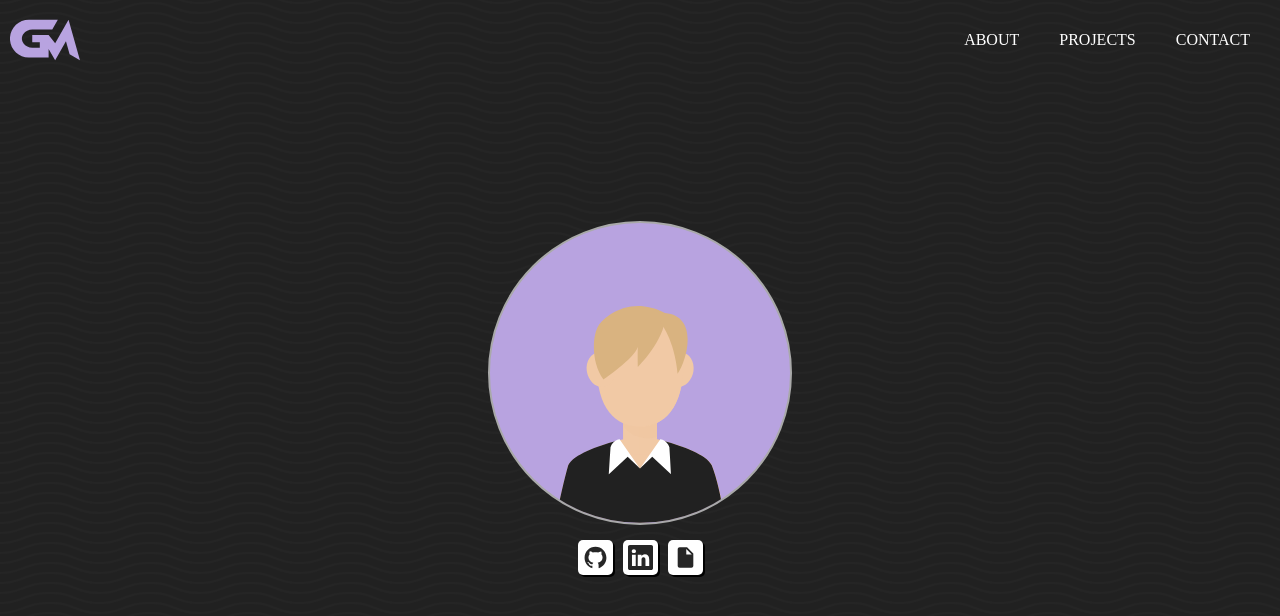
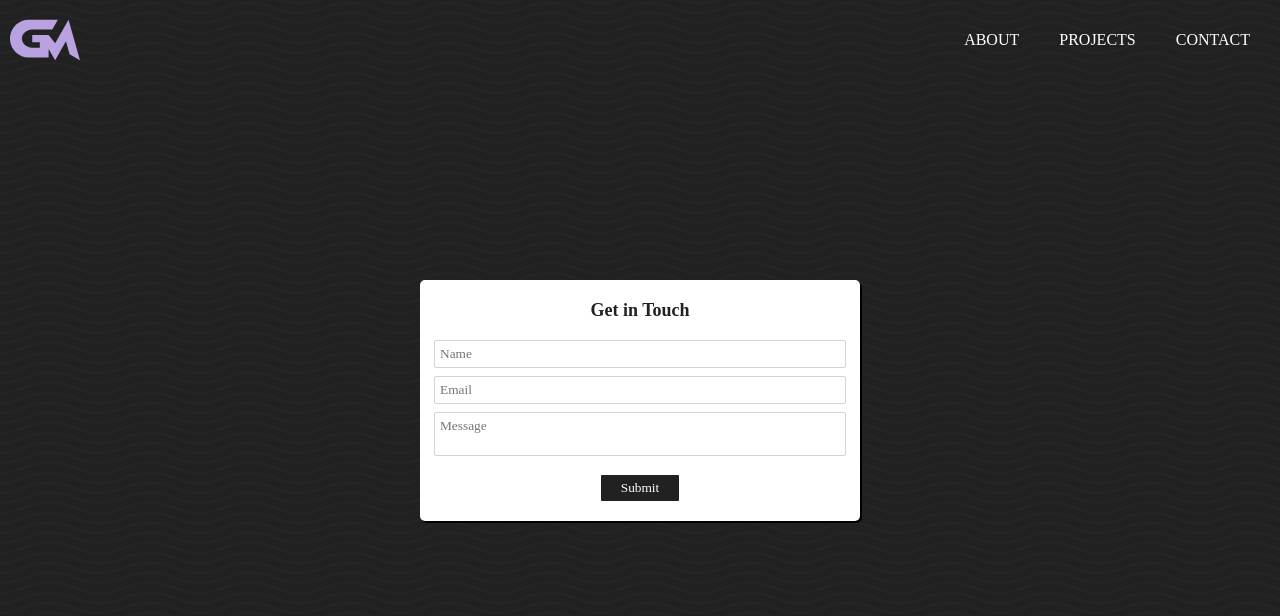
Before and after one commit to georgem00re/georgemoore, a React (Vite) app in the folder react-app/: page / in a window 1280 px wide. Shown: the top 616 px of the page. Built offline with nearby package versions, Linux system fonts and the light colour scheme.

Commit message:
add ContactPage with ContactForm component

```diff
--- a/react-app/src/App.tsx
+++ b/react-app/src/App.tsx
@@ -1,5 +1,6 @@
 import LandingPage from "./pages/LandingPage/LandingPage.tsx";
+import ContactPage from "./pages/ContactPage/ContactPage.tsx";
 
 export default function App() {
-  return <LandingPage/>
+  return <ContactPage/>
 }
--- /dev/null
+++ b/react-app/src/components/ContactForm/ContactForm.module.css
@@ -0,0 +1,47 @@
+
+.form {
+	background-color: white;
+	border-radius: 5px;
+	box-shadow: 2px 2px black;
+	padding: 20px;
+	display: flex;
+	justify-content: center;
+	align-items: center;
+	flex-direction: column;
+	width: 400px;
+}
+
+.form h1 {
+	font-family: "Avenir Heavy";
+	color: #212121;
+	margin: 0px;
+	font-size: 18px;
+	margin-bottom: 15px;
+}
+
+.form input[type="text"], .form textarea {
+	font-family: "Avenir Light";
+	color: #212121;
+	border-style: solid;
+	border-width: 1px;
+	border-color: lightgray;
+	padding: 5px;
+	outline: none;
+	border-radius: 2px;
+	margin: 4px;
+	resize: none;
+	width: 100%;
+}
+
+.form input[type="submit"] {
+	font-family: "Avenir Heavy";
+	color: white;
+	padding: 5px;
+	border-style: none;
+	border-radius: 1px;
+	cursor: pointer;
+	background-color: #212121;
+	padding-left: 20px;
+	padding-right: 20px;
+	margin-top: 15px;
+}
--- /dev/null
+++ b/react-app/src/components/ContactForm/ContactForm.tsx
@@ -0,0 +1,14 @@
+
+import styles from "./ContactForm.module.css";
+
+export default function ContactForm() {
+	return (
+		<form className={styles.form}>
+			<h1>Get in Touch</h1>
+			<input type="text" placeholder="Name"/>
+			<input type="text" placeholder="Email"/>
+			<textarea placeholder="Message"></textarea>
+			<input type="submit" text="SEND"/>
+		</form>
+	)
+}
--- /dev/null
+++ b/react-app/src/pages/ContactPage/ContactPage.module.css
@@ -0,0 +1,24 @@
+
+import * as styles from "./LandingPage.module.css";
+import Canvas from "../../components/Canvas/Canvas";
+import Sprite from "../../components/Sprite/Sprite";
+import NavigationBar from "../../components/NavigationBar/NavigationBar";
+import GitHubButton from "../../components/GitHubButton/GitHubButton";
+import LinkedInButton from "../../components/LinkedInButton/LinkedInButton";
+import CVButton from "../../components/CVButton/CVButton";
+
+export default function LandingPage() {
+	return (
+		<Canvas>
+			<NavigationBar/>
+			<div>
+				<Sprite/>
+				<div className={styles.container}>
+					<GitHubButton/>
+					<LinkedInButton/>
+					<CVButton/>
+				</div>
+			</div>
+		</Canvas>
+	)
+}
--- /dev/null
+++ b/react-app/src/pages/ContactPage/ContactPage.tsx
@@ -0,0 +1,13 @@
+import styles from "./ContactPage.module.css";
+import Canvas from "../../components/Canvas/Canvas";
+import NavigationBar from "../../components/NavigationBar/NavigationBar";
+import ContactForm from "../../components/ContactForm/ContactForm";
+
+export default function ContactPage() {
+	return (
+		<Canvas>
+			<NavigationBar/>
+			<ContactForm/>
+		</Canvas>
+	)
+}
```
